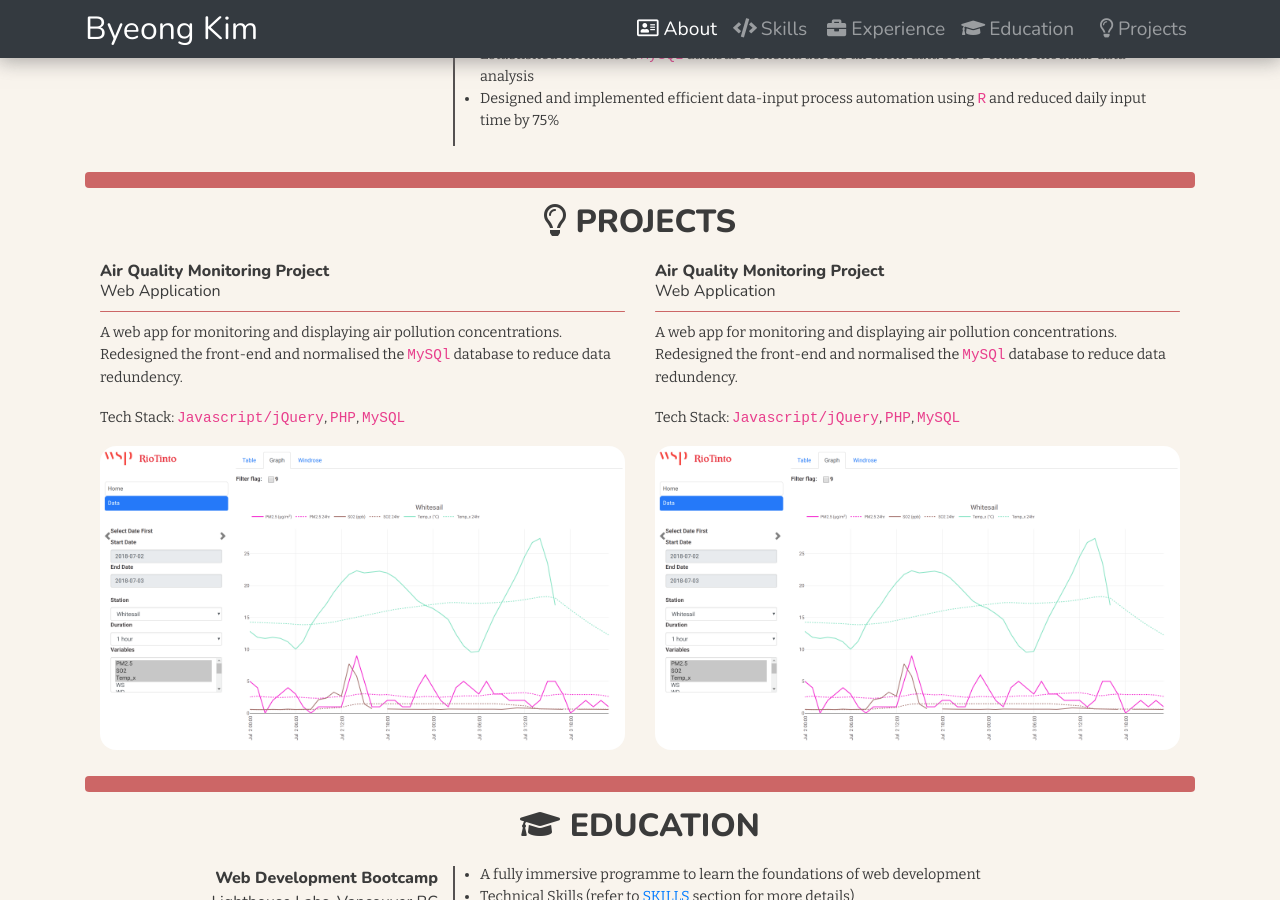
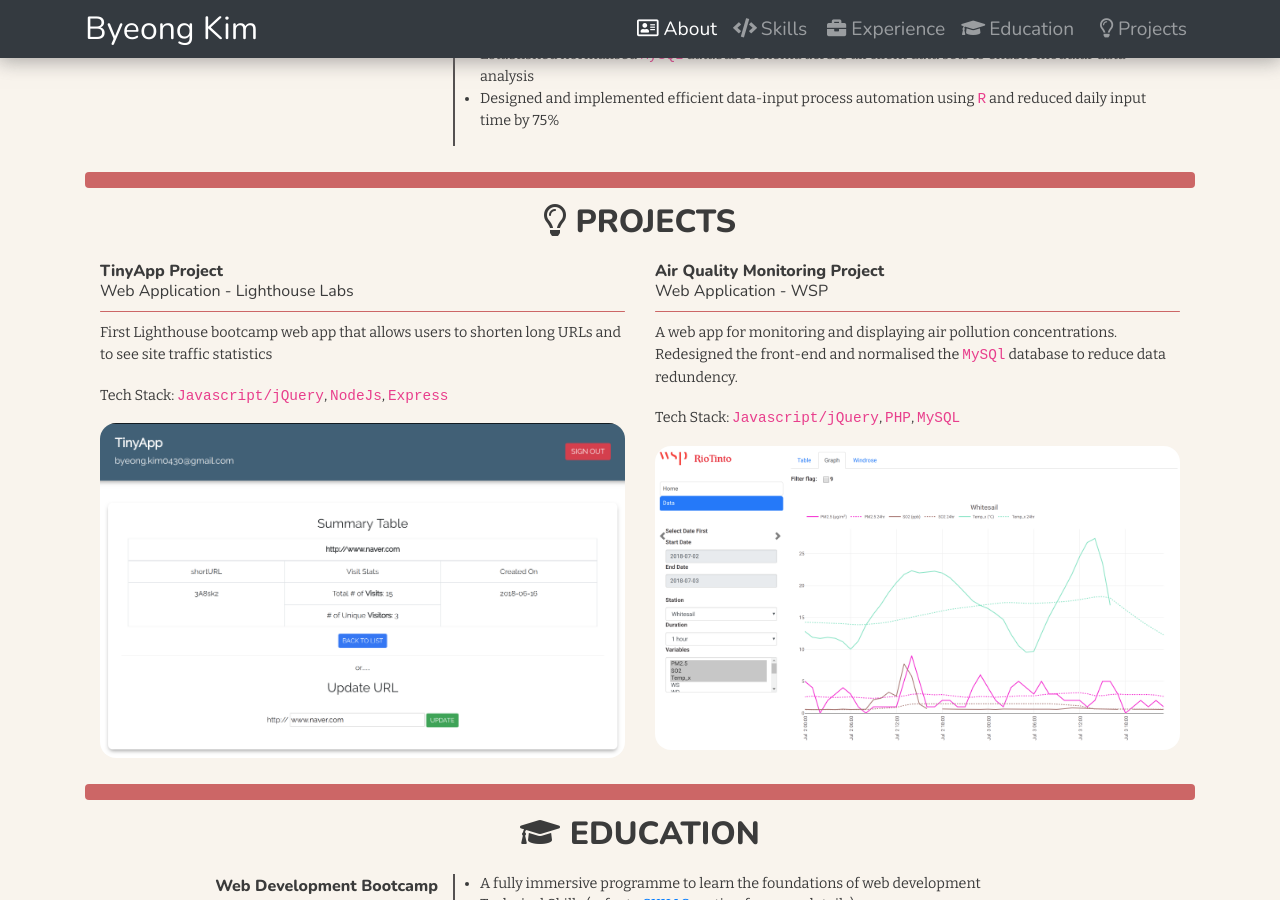
Before and after one commit to byeong0430/byeong0430.github.io, a Jekyll site: the page built from index.html, in a window 1280 px wide and 900 px high, scrolled down 988 px. Built offline with Jekyll 4.4.1, drawn with Linux system fonts in a browser that asks for light colours; nearby versions of some CDN libraries.

Commit message:
added more projects

```diff
--- a/_includes/about-elements.html
+++ b/_includes/about-elements.html
@@ -1,7 +1,7 @@
 <a href="https://github.com/{{ site.github_username }}" type='button' class='btn' target='_blank'>
   <i class='fab fa-github'></i> GitHub
 </a>
-<a href="https://linkedin.com/{{ site.linked_in_shortUrl }}" type='button' class='btn' target='_blank'>
+<a href="https://linkedin.com/in/{{ site.linked_in_shortUrl }}" type='button' class='btn' target='_blank'>
   <i class='fab fa-linkedin'></i> Linked In
 </a>
 <a href="mailto:{{ site.email }}" type='button' class='btn'>
--- a/_includes/projects-elements.html
+++ b/_includes/projects-elements.html
@@ -3,25 +3,24 @@
     <section class='col-xl-6 col-lg-6 col-md-6 col-sm-12 col-12 project'>
       <header>
         <h1>
-          <a href='http://67.231.17.48/clients/Rio_Tinto_Alcan/' target='_blank'>
-            Air Quality Monitoring Project
+          <a href='https://github.com/byeong0430/LHS-Project-2-tinyApp' target='_blank'>
+            TinyApp Project
           </a>
         </h1>
-        <h2>Web Application</h2>
+        <h2>Web Application - Lighthouse Labs</h2>
       </header>
       <hr class="red-line">
       <main>
-        <p>A web app for monitoring and displaying air pollution concentrations. Redesigned the front-end and normalised the
-          <code>MySQl</code> database to reduce data redundency.</p>
-        <p>Tech Stack:
-          <code>Javascript/jQuery</code>,
-          <code>PHP</code>,
-          <code>MySQL</code>
-        </p>
+        <p>First Lighthouse bootcamp web app that allows users to shorten long URLs and to see site traffic statistics
+          <p>Tech Stack:
+            <code>Javascript/jQuery</code>,
+            <code>NodeJs</code>,
+            <code>Express</code>
+          </p>
       </main>
       <footer>
-        <a href='http://67.231.17.48/clients/Rio_Tinto_Alcan/' target='_blank'>
-          <img src='/assets/img/projects/rio_tinto.png' alt='rio tinto'>
+        <a href='https://github.com/byeong0430/LHS-Project-2-tinyApp' target='_blank'>
+          <img src='/assets/img/projects/tinyApp.png' alt='tinyApp'>
         </a>
       </footer>
     </section>
@@ -32,7 +31,7 @@
             Air Quality Monitoring Project
           </a>
         </h1>
-        <h2>Web Application</h2>
+        <h2>Web Application - WSP</h2>
       </header>
       <hr class="red-line">
       <main>
```
Also changed, not shown: assets/img/projects/tinyApp.png (added).
